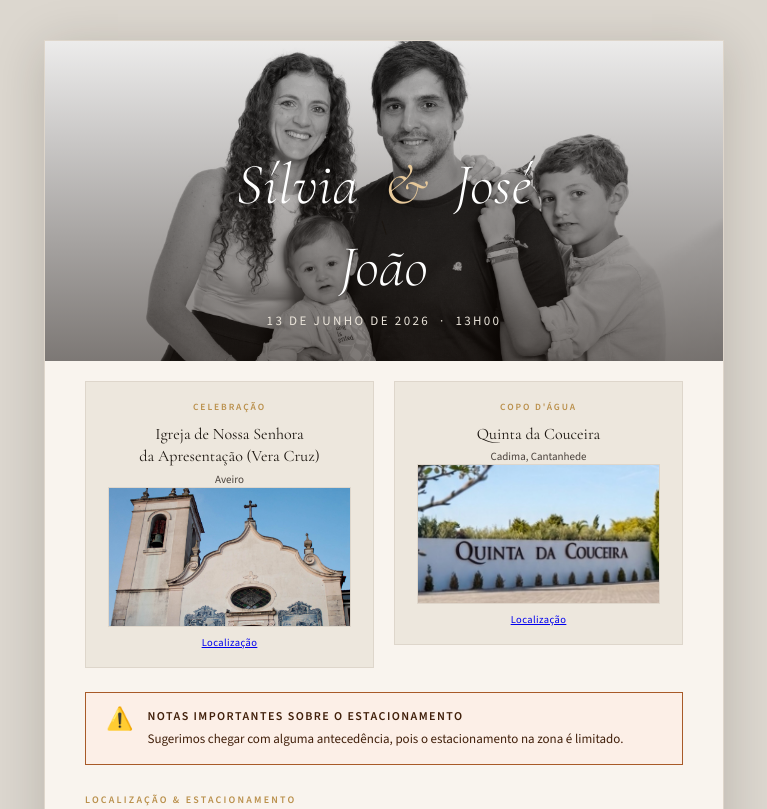
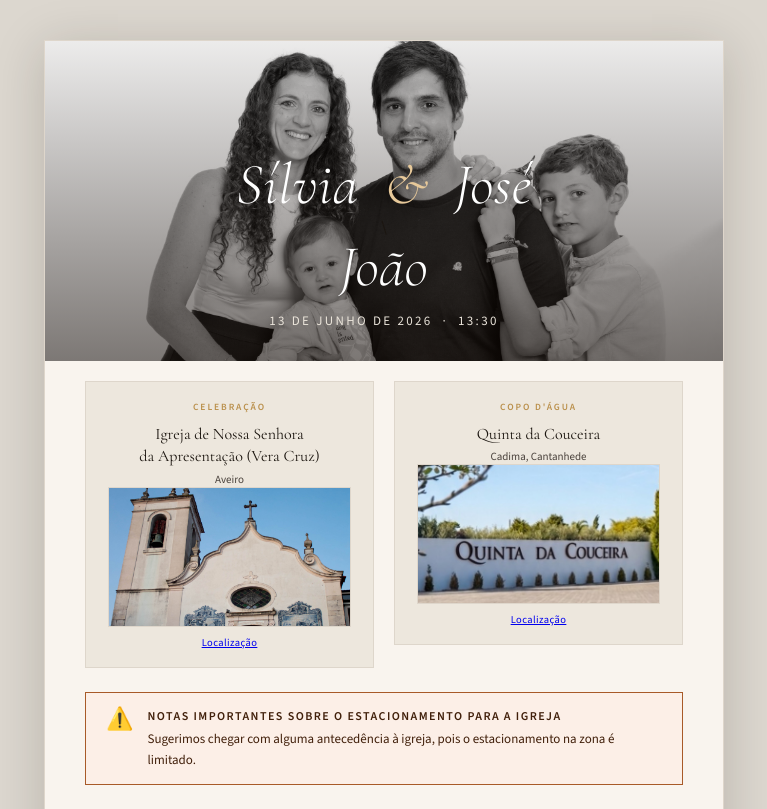
Before and after one commit to josrego/casamento-silvia-jose, a website with bundled scripts: page index.html in a window 1280 px wide. Shown: the top 809 px of the page, without its empty margins (256-1023 px from the left). Built offline with nearby package versions, Linux system fonts and the light colour scheme.

Commit message:
update info estacionamento

```diff
--- a/index.html
+++ b/index.html
@@ -568,7 +568,7 @@
       </defs>
       <!-- Names -->
       <text x="340" y="240" text-anchor="middle" font-size="52" fill="white" font-style="italic" font-family="Georgia, serif">Sílvia &amp; José</text>
-      <text x="340" y="275" text-anchor="middle" font-size="14" fill="#d4b87a" font-family="sans-serif" letter-spacing="4">13 DE JUNHO DE 2026 · 13H00</text>
+      <text x="340" y="275" text-anchor="middle" font-size="14" fill="#d4b87a" font-family="sans-serif" letter-spacing="4">13 DE JUNHO DE 2026 · 13:30</text>
       <!-- Info cards -->
       <rect x="40" y="320" width="185" height="70" fill="#ede8e0" rx="2"/>
       <rect x="247" y="320" width="185" height="70" fill="#ede8e0" rx="2"/>
@@ -601,7 +601,7 @@
         <em>João</em>
       </h1>
 
-      <p class="header-date">13 de Junho de 2026 &nbsp;·&nbsp; 13h00</p>
+      <p class="header-date">13 de Junho de 2026 &nbsp;·&nbsp; 13:30</p>
     </div>
   </header>
 
@@ -630,8 +630,8 @@
     <div class="warning">
       <div class="warning-icon">⚠️</div>
       <div class="warning-text">
-        <strong>Notas importantes sobre o estacionamento</strong>
-        Sugerimos chegar com alguma antecedência, pois o estacionamento na zona é limitado.
+        <strong>Notas importantes sobre o estacionamento para a igreja</strong>
+        Sugerimos chegar com alguma antecedência à igreja, pois o estacionamento na zona é limitado.
       </div>
     </div>
 
@@ -742,7 +742,7 @@
     <span class="footer-heart">♡</span>
     <p class="footer-text">
       Igreja de Nossa Senhora da Apresentação · Aveiro<br>
-      13 de Junho de 2026 · 13h00
+      13 de Junho de 2026 · 13:30
     </p>
   </footer>
 
```
